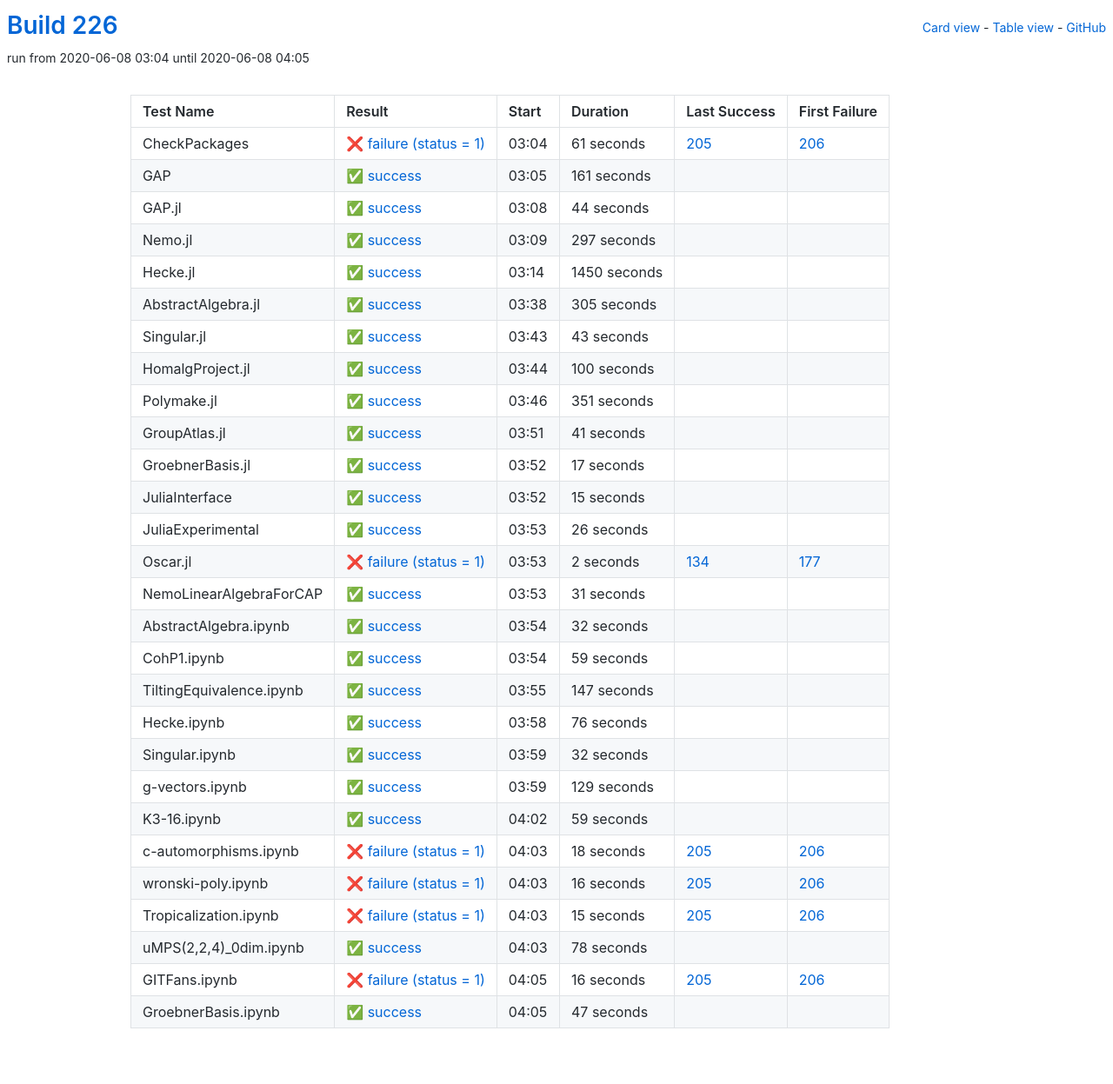
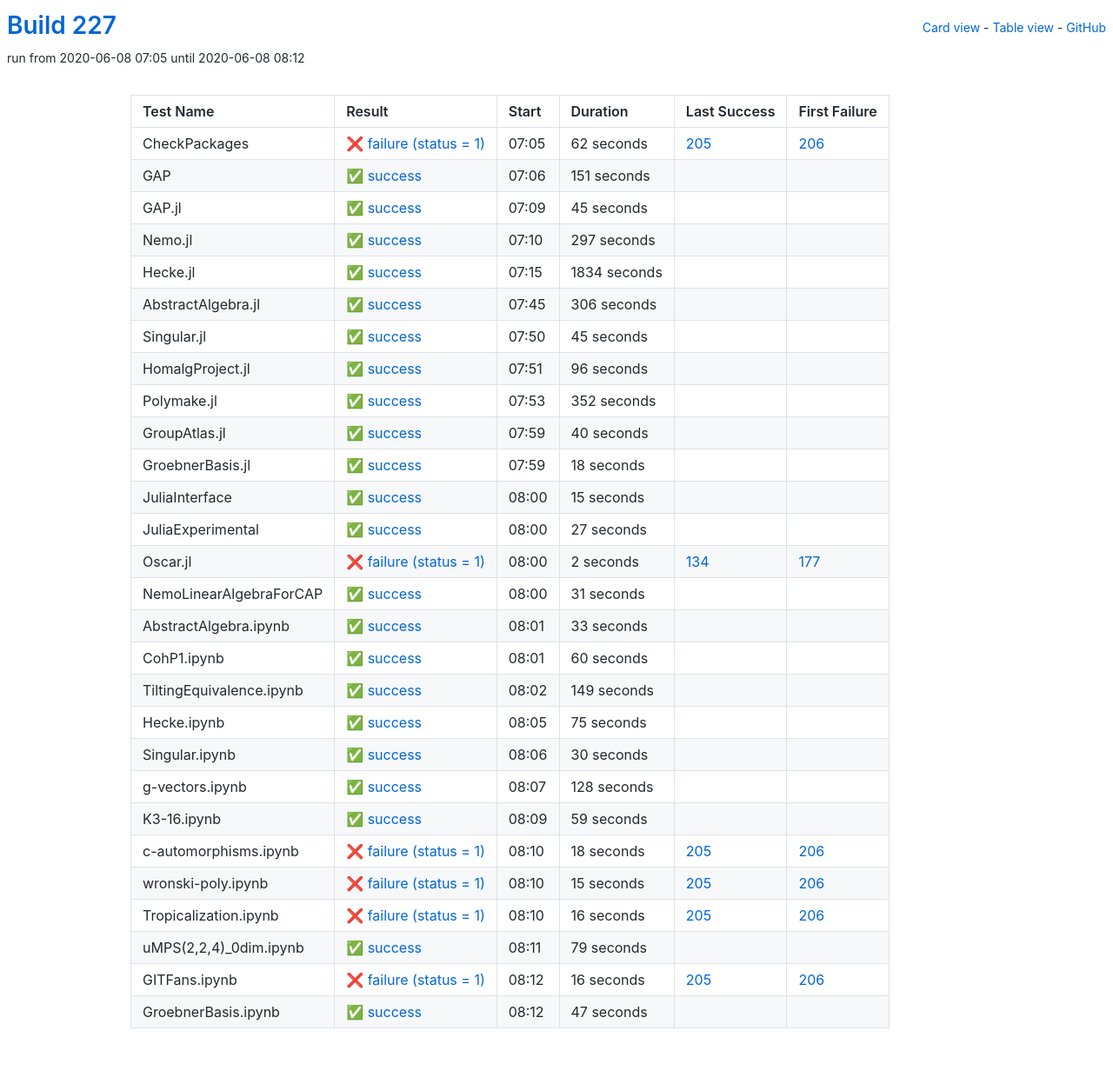
Before and after one commit to oscar-system/oscar-ci-status-stable, a Jekyll site: the page built from table.html, in a window 1280 px wide. Shown: the whole page at 87% size. Built offline with Jekyll 4.4.1, drawn with Linux system fonts in a browser that asks for light colours.

Commit message:
Build 227

```diff
--- a/_data/ci.yml
+++ b/_data/ci.yml
@@ -1,41 +1,41 @@
-build: 226
-build_url: https://oscarci.mathematik.uni-kl.de/job/oscar-stable/226/
+build: 227
+build_url: https://oscarci.mathematik.uni-kl.de/job/oscar-stable/227/
 job: oscar-stable
 tests:
-- duration: 61
+- duration: 62
   exitcode: 1
   first_failure: 206
   first_failure_url: https://oscarci.mathematik.uni-kl.de/job/oscar-stable/206/
   id: checkpackages
   last_success: 205
   last_success_url: https://oscarci.mathematik.uni-kl.de/job/oscar-stable/205/
-  log: https://oscarci.mathematik.uni-kl.de/job/oscar-stable/226/artifact/logs/build-226/CheckPackages.log
+  log: https://oscarci.mathematik.uni-kl.de/job/oscar-stable/227/artifact/logs/build-227/CheckPackages.log
   name: CheckPackages
-  start: 2020-06-08 03:04
+  start: 2020-06-08 07:05
   status: failure
   success: false
-- duration: 161
+- duration: 151
   exitcode: 0
   first_failure: false
   first_failure_url: null
   id: gap
   last_success: false
   last_success_url: null
-  log: https://oscarci.mathematik.uni-kl.de/job/oscar-stable/226/artifact/logs/build-226/GAP.log
+  log: https://oscarci.mathematik.uni-kl.de/job/oscar-stable/227/artifact/logs/build-227/GAP.log
   name: GAP
-  start: 2020-06-08 03:05
+  start: 2020-06-08 07:06
   status: success
   success: true
-- duration: 44
+- duration: 45
   exitcode: 0
   first_failure: false
   first_failure_url: null
   id: gap-jl
   last_success: false
   last_success_url: null
-  log: https://oscarci.mathematik.uni-kl.de/job/oscar-stable/226/artifact/logs/build-226/GAP.jl.log
+  log: https://oscarci.mathematik.uni-kl.de/job/oscar-stable/227/artifact/logs/build-227/GAP.jl.log
   name: GAP.jl
-  start: 2020-06-08 03:08
+  start: 2020-06-08 07:09
   status: success
   success: true
 - duration: 297
@@ -45,93 +45,93 @@ tests:
   id: nemo-jl
   last_success: false
   last_success_url: null
-  log: https://oscarci.mathematik.uni-kl.de/job/oscar-stable/226/artifact/logs/build-226/Nemo.jl.log
+  log: https://oscarci.mathematik.uni-kl.de/job/oscar-stable/227/artifact/logs/build-227/Nemo.jl.log
   name: Nemo.jl
-  start: 2020-06-08 03:09
+  start: 2020-06-08 07:10
   status: success
   success: true
-- duration: 1450
+- duration: 1834
   exitcode: 0
   first_failure: false
   first_failure_url: null
   id: hecke-jl
   last_success: false
   last_success_url: null
-  log: https://oscarci.mathematik.uni-kl.de/job/oscar-stable/226/artifact/logs/build-226/Hecke.jl.log
+  log: https://oscarci.mathematik.uni-kl.de/job/oscar-stable/227/artifact/logs/build-227/Hecke.jl.log
   name: Hecke.jl
-  start: 2020-06-08 03:14
+  start: 2020-06-08 07:15
   status: success
   success: true
-- duration: 305
+- duration: 306
   exitcode: 0
   first_failure: false
   first_failure_url: null
   id: abstractalgebra-jl
   last_success: false
   last_success_url: null
-  log: https://oscarci.mathematik.uni-kl.de/job/oscar-stable/226/artifact/logs/build-226/AbstractAlgebra.jl.log
+  log: https://oscarci.mathematik.uni-kl.de/job/oscar-stable/227/artifact/logs/build-227/AbstractAlgebra.jl.log
   name: AbstractAlgebra.jl
-  start: 2020-06-08 03:38
+  start: 2020-06-08 07:45
   status: success
   success: true
-- duration: 43
+- duration: 45
   exitcode: 0
   first_failure: false
   first_failure_url: null
   id: singular-jl
   last_success: false
   last_success_url: null
-  log: https://oscarci.mathematik.uni-kl.de/job/oscar-stable/226/artifact/logs/build-226/Singular.jl.log
+  log: https://oscarci.mathematik.uni-kl.de/job/oscar-stable/227/artifact/logs/build-227/Singular.jl.log
   name: Singular.jl
-  start: 2020-06-08 03:43
+  start: 2020-06-08 07:50
   status: success
   success: true
-- duration: 100
+- duration: 96
   exitcode: 0
   first_failure: false
   first_failure_url: null
   id: homalgproject-jl
   last_success: false
   last_success_url: null
-  log: https://oscarci.mathematik.uni-kl.de/job/oscar-stable/226/artifact/logs/build-226/HomalgProject.jl.log
+  log: https://oscarci.mathematik.uni-kl.de/job/oscar-stable/227/artifact/logs/build-227/HomalgProject.jl.log
   name: HomalgProject.jl
-  start: 2020-06-08 03:44
+  start: 2020-06-08 07:51
   status: success
   success: true
-- duration: 351
+- duration: 352
   exitcode: 0
   first_failure: false
   first_failure_url: null
   id: polymake-jl
   last_success: false
   last_success_url: null
-  log: https://oscarci.mathematik.uni-kl.de/job/oscar-stable/226/artifact/logs/build-226/Polymake.jl.log
+  log: https://oscarci.mathematik.uni-kl.de/job/oscar-stable/227/artifact/logs/build-227/Polymake.jl.log
   name: Polymake.jl
-  start: 2020-06-08 03:46
+  start: 2020-06-08 07:53
   status: success
   success: true
-- duration: 41
+- duration: 40
   exitcode: 0
   first_failure: false
   first_failure_url: null
   id: groupatlas-jl
   last_success: false
   last_success_url: null
-  log: https://oscarci.mathematik.uni-kl.de/job/oscar-stable/226/artifact/logs/build-226/GroupAtlas.jl.log
+  log: https://oscarci.mathematik.uni-kl.de/job/oscar-stable/227/artifact/logs/build-227/GroupAtlas.jl.log
   name: GroupAtlas.jl
-  start: 2020-06-08 03:51
+  start: 2020-06-08 07:59
   status: success
   success: true
-- duration: 17
+- duration: 18
   exitcode: 0
   first_failure: false
   first_failure_url: null
   id: groebnerbasis-jl
   last_success: false
   last_success_url: null
-  log: https://oscarci.mathematik.uni-kl.de/job/oscar-stable/226/artifact/logs/build-226/GroebnerBasis.jl.log
+  log: https://oscarci.mathematik.uni-kl.de/job/oscar-stable/227/artifact/logs/build-227/GroebnerBasis.jl.log
   name: GroebnerBasis.jl
-  start: 2020-06-08 03:52
+  start: 2020-06-08 07:59
   status: success
   success: true
 - duration: 15
@@ -141,21 +141,21 @@ tests:
   id: juliainterface
   last_success: false
   last_success_url: null
-  log: https://oscarci.mathematik.uni-kl.de/job/oscar-stable/226/artifact/logs/build-226/JuliaInterface.log
+  log: https://oscarci.mathematik.uni-kl.de/job/oscar-stable/227/artifact/logs/build-227/JuliaInterface.log
   name: JuliaInterface
-  start: 2020-06-08 03:52
+  start: 2020-06-08 08:00
   status: success
   success: true
-- duration: 26
+- duration: 27
   exitcode: 0
   first_failure: false
   first_failure_url: null
   id: juliaexperimental
   last_success: false
   last_success_url: null
-  log: https://oscarci.mathematik.uni-kl.de/job/oscar-stable/226/artifact/logs/build-226/JuliaExperimental.log
+  log: https://oscarci.mathematik.uni-kl.de/job/oscar-stable/227/artifact/logs/build-227/JuliaExperimental.log
   name: JuliaExperimental
-  start: 2020-06-08 03:53
+  start: 2020-06-08 08:00
   status: success
   success: true
 - duration: 2
@@ -165,9 +165,9 @@ tests:
   id: oscar-jl
   last_success: 134
   last_success_url: https://oscarci.mathematik.uni-kl.de/job/oscar-stable/134/
-  log: https://oscarci.mathematik.uni-kl.de/job/oscar-stable/226/artifact/logs/build-226/Oscar.jl.log
+  log: https://oscarci.mathematik.uni-kl.de/job/oscar-stable/227/artifact/logs/build-227/Oscar.jl.log
   name: Oscar.jl
-  start: 2020-06-08 03:53
+  start: 2020-06-08 08:00
   status: failure
   success: false
 - duration: 31
@@ -177,81 +177,81 @@ tests:
   id: nemolinearalgebraforcap
   last_success: false
   last_success_url: null
-  log: https://oscarci.mathematik.uni-kl.de/job/oscar-stable/226/artifact/logs/build-226/NemoLinearAlgebraForCAP.log
+  log: https://oscarci.mathematik.uni-kl.de/job/oscar-stable/227/artifact/logs/build-227/NemoLinearAlgebraForCAP.log
   name: NemoLinearAlgebraForCAP
-  start: 2020-06-08 03:53
+  start: 2020-06-08 08:00
   status: success
   success: true
-- duration: 32
+- duration: 33
   exitcode: 0
   first_failure: false
   first_failure_url: null
   id: abstractalgebra-ipynb
   last_success: false
   last_success_url: null
-  log: https://oscarci.mathematik.uni-kl.de/job/oscar-stable/226/artifact/logs/build-226/AbstractAlgebra.ipynb.log
+  log: https://oscarci.mathematik.uni-kl.de/job/oscar-stable/227/artifact/logs/build-227/AbstractAlgebra.ipynb.log
   name: AbstractAlgebra.ipynb
-  start: 2020-06-08 03:54
+  start: 2020-06-08 08:01
   status: success
   success: true
-- duration: 59
+- duration: 60
   exitcode: 0
   first_failure: false
   first_failure_url: null
   id: cohp1-ipynb
   last_success: false
   last_success_url: null
-  log: https://oscarci.mathematik.uni-kl.de/job/oscar-stable/226/artifact/logs/build-226/CohP1.ipynb.log
+  log: https://oscarci.mathematik.uni-kl.de/job/oscar-stable/227/artifact/logs/build-227/CohP1.ipynb.log
   name: CohP1.ipynb
-  start: 2020-06-08 03:54
+  start: 2020-06-08 08:01
   status: success
   success: true
-- duration: 147
+- duration: 149
   exitcode: 0
   first_failure: false
   first_failure_url: null
   id: tiltingequivalence-ipynb
   last_success: false
   last_success_url: null
-  log: https://oscarci.mathematik.uni-kl.de/job/oscar-stable/226/artifact/logs/build-226/TiltingEquivalence.ipynb.log
+  log: https://oscarci.mathematik.uni-kl.de/job/oscar-stable/227/artifact/logs/build-227/TiltingEquivalence.ipynb.log
   name: TiltingEquivalence.ipynb
-  start: 2020-06-08 03:55
+  start: 2020-06-08 08:02
   status: success
   success: true
-- duration: 76
+- duration: 75
   exitcode: 0
   first_failure: false
   first_failure_url: null
   id: hecke-ipynb
   last_success: false
   last_success_url: null
-  log: https://oscarci.mathematik.uni-kl.de/job/oscar-stable/226/artifact/logs/build-226/Hecke.ipynb.log
+  log: https://oscarci.mathematik.uni-kl.de/job/oscar-stable/227/artifact/logs/build-227/Hecke.ipynb.log
   name: Hecke.ipynb
-  start: 2020-06-08 03:58
+  start: 2020-06-08 08:05
   status: success
   success: true
-- duration: 32
+- duration: 30
   exitcode: 0
   first_failure: false
   first_failure_url: null
   id: singular-ipynb
   last_success: false
   last_success_url: null
-  log: https://oscarci.mathematik.uni-kl.de/job/oscar-stable/226/artifact/logs/build-226/Singular.ipynb.log
+  log: https://oscarci.mathematik.uni-kl.de/job/oscar-stable/227/artifact/logs/build-227/Singular.ipynb.log
   name: Singular.ipynb
-  start: 2020-06-08 03:59
+  start: 2020-06-08 08:06
   status: success
   success: true
-- duration: 129
+- duration: 128
   exitcode: 0
   first_failure: false
   first_failure_url: null
   id: g-vectors-ipynb
   last_success: false
   last_success_url: null
-  log: https://oscarci.mathematik.uni-kl.de/job/oscar-stable/226/artifact/logs/build-226/g-vectors.ipynb.log
+  log: https://oscarci.mathematik.uni-kl.de/job/oscar-stable/227/artifact/logs/build-227/g-vectors.ipynb.log
   name: g-vectors.ipynb
-  start: 2020-06-08 03:59
+  start: 2020-06-08 08:07
   status: success
   success: true
 - duration: 59
@@ -261,9 +261,9 @@ tests:
   id: k3-16-ipynb
   last_success: false
   last_success_url: null
-  log: https://oscarci.mathematik.uni-kl.de/job/oscar-stable/226/artifact/logs/build-226/K3-16.ipynb.log
+  log: https://oscarci.mathematik.uni-kl.de/job/oscar-stable/227/artifact/logs/build-227/K3-16.ipynb.log
   name: K3-16.ipynb
-  start: 2020-06-08 04:02
+  start: 2020-06-08 08:09
   status: success
   success: true
 - duration: 18
@@ -273,45 +273,45 @@ tests:
   id: c-automorphisms-ipynb
   last_success: 205
   last_success_url: https://oscarci.mathematik.uni-kl.de/job/oscar-stable/205/
-  log: https://oscarci.mathematik.uni-kl.de/job/oscar-stable/226/artifact/logs/build-226/c-automorphisms.ipynb.log
+  log: https://oscarci.mathematik.uni-kl.de/job/oscar-stable/227/artifact/logs/build-227/c-automorphisms.ipynb.log
   name: c-automorphisms.ipynb
-  start: 2020-06-08 04:03
+  start: 2020-06-08 08:10
+  status: failure
+  success: false
+- duration: 15
+  exitcode: 1
+  first_failure: 206
+  first_failure_url: https://oscarci.mathematik.uni-kl.de/job/oscar-stable/206/
+  id: wronski-poly-ipynb
+  last_success: 205
+  last_success_url: https://oscarci.mathematik.uni-kl.de/job/oscar-stable/205/
+  log: https://oscarci.mathematik.uni-kl.de/job/oscar-stable/227/artifact/logs/build-227/wronski-poly.ipynb.log
+  name: wronski-poly.ipynb
+  start: 2020-06-08 08:10
   status: failure
   success: false
 - duration: 16
   exitcode: 1
   first_failure: 206
   first_failure_url: https://oscarci.mathematik.uni-kl.de/job/oscar-stable/206/
-  id: wronski-poly-ipynb
-  last_success: 205
-  last_success_url: https://oscarci.mathematik.uni-kl.de/job/oscar-stable/205/
-  log: https://oscarci.mathematik.uni-kl.de/job/oscar-stable/226/artifact/logs/build-226/wronski-poly.ipynb.log
-  name: wronski-poly.ipynb
-  start: 2020-06-08 04:03
-  status: failure
-  success: false
-- duration: 15
-  exitcode: 1
-  first_failure: 206
-  first_failure_url: https://oscarci.mathematik.uni-kl.de/job/oscar-stable/206/
   id: tropicalization-ipynb
   last_success: 205
   last_success_url: https://oscarci.mathematik.uni-kl.de/job/oscar-stable/205/
-  log: https://oscarci.mathematik.uni-kl.de/job/oscar-stable/226/artifact/logs/build-226/Tropicalization.ipynb.log
+  log: https://oscarci.mathematik.uni-kl.de/job/oscar-stable/227/artifact/logs/build-227/Tropicalization.ipynb.log
   name: Tropicalization.ipynb
-  start: 2020-06-08 04:03
+  start: 2020-06-08 08:10
   status: failure
   success: false
-- duration: 78
+- duration: 79
   exitcode: 0
   first_failure: false
   first_failure_url: null
   id: umps-2-2-4-0dim-ipynb
   last_success: false
   last_success_url: null
-  log: https://oscarci.mathematik.uni-kl.de/job/oscar-stable/226/artifact/logs/build-226/uMPS-2-2-4-_0dim.ipynb.log
+  log: https://oscarci.mathematik.uni-kl.de/job/oscar-stable/227/artifact/logs/build-227/uMPS-2-2-4-_0dim.ipynb.log
   name: uMPS(2,2,4)_0dim.ipynb
-  start: 2020-06-08 04:03
+  start: 2020-06-08 08:11
   status: success
   success: true
 - duration: 16
@@ -321,9 +321,9 @@ tests:
   id: gitfans-ipynb
   last_success: 205
   last_success_url: https://oscarci.mathematik.uni-kl.de/job/oscar-stable/205/
-  log: https://oscarci.mathematik.uni-kl.de/job/oscar-stable/226/artifact/logs/build-226/GITFans.ipynb.log
+  log: https://oscarci.mathematik.uni-kl.de/job/oscar-stable/227/artifact/logs/build-227/GITFans.ipynb.log
   name: GITFans.ipynb
-  start: 2020-06-08 04:05
+  start: 2020-06-08 08:12
   status: failure
   success: false
 - duration: 47
@@ -333,8 +333,8 @@ tests:
   id: groebnerbasis-ipynb
   last_success: false
   last_success_url: null
-  log: https://oscarci.mathematik.uni-kl.de/job/oscar-stable/226/artifact/logs/build-226/GroebnerBasis.ipynb.log
+  log: https://oscarci.mathematik.uni-kl.de/job/oscar-stable/227/artifact/logs/build-227/GroebnerBasis.ipynb.log
   name: GroebnerBasis.ipynb
-  start: 2020-06-08 04:05
+  start: 2020-06-08 08:12
   status: success
   success: true
```
Also changed, not shown: README.md.
